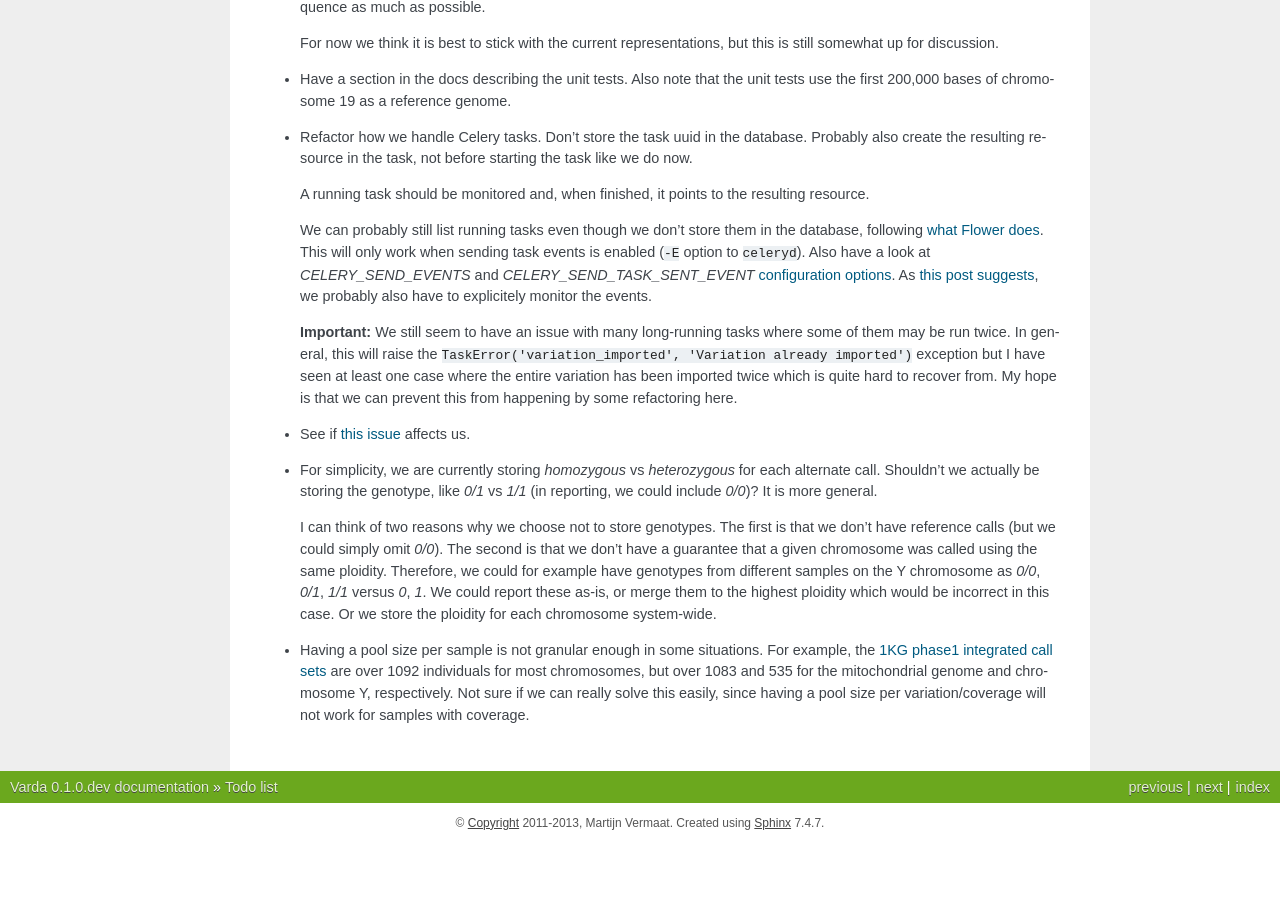
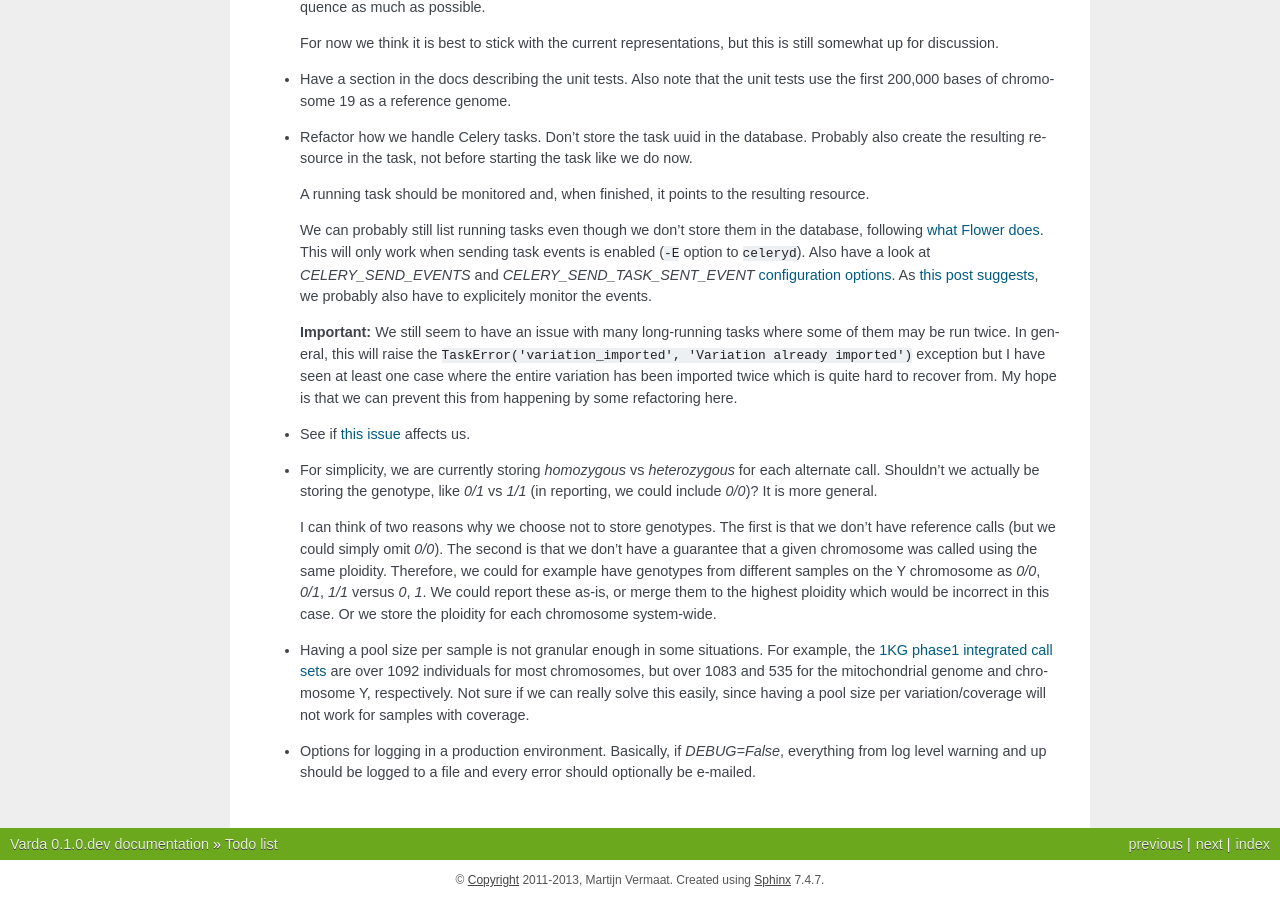
Before and after one commit to varda/varda, a Sphinx documentation site: the page built from doc/todo.rst, in a window 1280 px wide and 900 px high, scrolled down 1460 px. Built offline with Sphinx 7.4.7, drawn with Linux system fonts in a browser that asks for light colours; pages that are not in the unit, such as notebooks, are missing from menus; before the commit the page ends 2303 px from its top, so only the background shows below that.

Commit message:
Todo note

```diff
--- a/doc/todo.rst
+++ b/doc/todo.rst
@@ -144,3 +144,7 @@ grepping the source code for ``Todo``.
   the mitochondrial genome and chromosome Y, respectively.
   Not sure if we can really solve this easily, since having a pool size per
   variation/coverage will not work for samples with coverage.
+
+* Options for logging in a production environment. Basically, if
+  `DEBUG=False`, everything from log level warning and up should be logged to
+  a file and every error should optionally be e-mailed.
```
